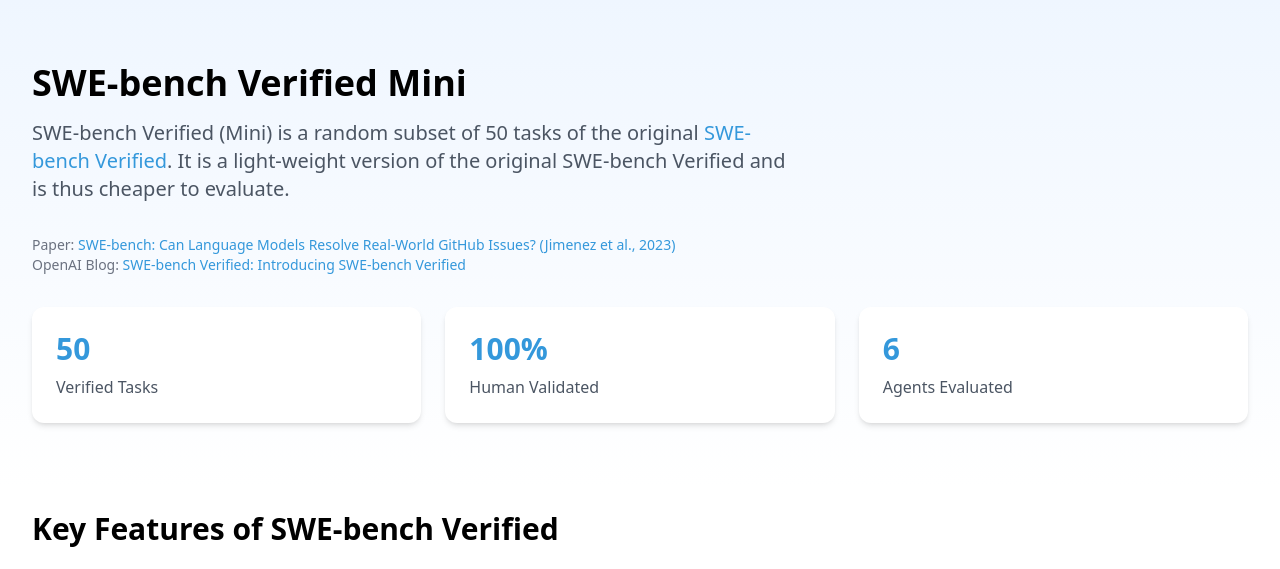
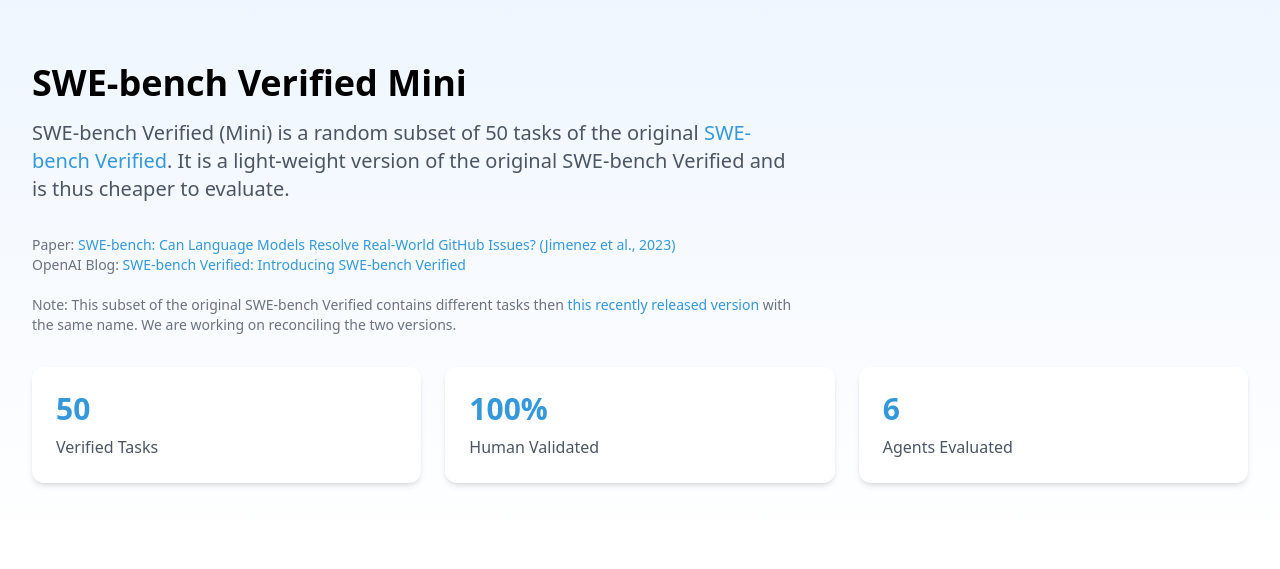
Before and after one commit to fsndzomga/hal-frontend, a Flask app: page /swebench_verified_mini in a window 1280 px wide. Shown: the part 97-666 px from the top of the page. Run offline with Flask 3, Linux system fonts and the light colour scheme; data comes from the database, SQL or seed files in the repository; some libraries are stand-ins or nearby versions.

Commit message:
added note on other mini

```diff
--- a/templates/swebench_verified_mini.html
+++ b/templates/swebench_verified_mini.html
@@ -21,6 +21,8 @@
                 SWE-bench: Can Language Models Resolve Real-World GitHub Issues? (Jimenez et al., 2023)</a><br>
             OpenAI Blog: <a href="https://openai.com/index/introducing-swe-bench-verified/" class="text-blue-600 hover:text-blue-800">
                 SWE-bench Verified: Introducing SWE-bench Verified</a>
+                <br><br>
+                Note: This subset of the original SWE-bench Verified contains different tasks then <a href="https://huggingface.co/datasets/MariusHobbhahn/swe-bench-verified-mini" class="text-blue-600 hover:text-blue-800">this recently released version</a> with the same name. We are working on reconciling the two versions.
         </p>
         <div class="grid grid-cols-1 md:grid-cols-3 gap-6">
             <div class="bg-white p-6 rounded-xl shadow-md">
```
